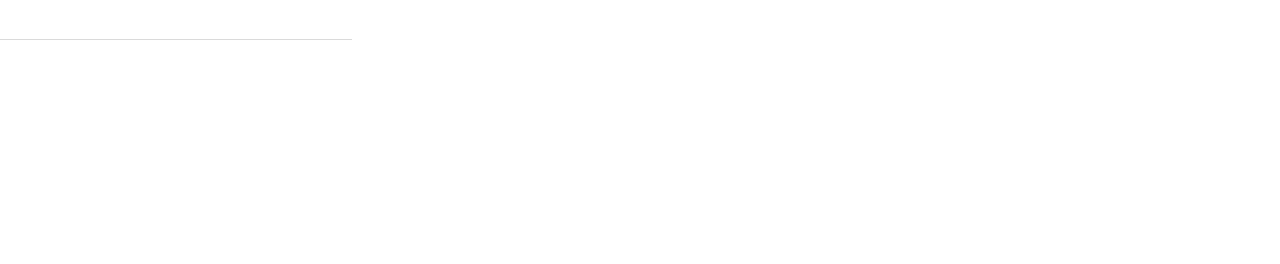
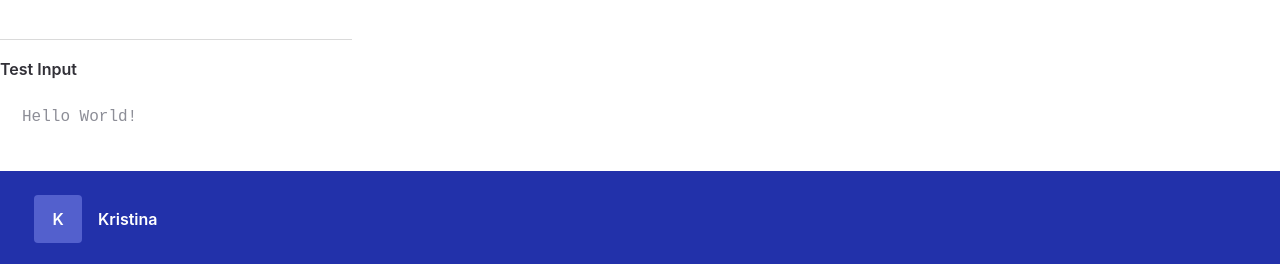
Before and after one commit to Kristischik/project-blog, a React (Create React App) app: page / in a window 1280 px wide. Shown: the part 1773-2037 px from the top of the page. Before the commit the page ends 1832 px from the top, so only its background shows below. Built offline with nearby package versions, Linux system fonts and the light colour scheme.

Commit message:
[lesson-38]:created input,textarea,username

```diff
--- a/src/App.tsx
+++ b/src/App.tsx
@@ -1,11 +1,20 @@
-import React from "react";
+import React, { useState } from "react";
 import Button, {ButtonTypes} from "./components/Button";
 import Title from "./components/Title";
 import TabsList from './components/TabsList';
 import CardsList from "./components/CardsList";
+import Input from "./components/Input";
+import Username from "./components/Username";
 
 const App = () => {
-  return (
+
+    // Константы для Input
+    const [inputValue, setInputValue] = useState("");
+    const onChange = (value: string) => {
+        setInputValue(value);
+    };
+
+    return (
     <div>
       <Button
         type={ButtonTypes.Primary}
@@ -35,6 +44,16 @@ const App = () => {
 
         <CardsList />
 
+        <Input
+            isTextarea
+            title={"Test Input"}
+            placeholder={"Hello World!"}
+            onChange={onChange}
+            value={inputValue}
+        />
+
+        <Username username={"Kristina"} />
+
     </div>
   );
 };
--- /dev/null
+++ b/src/components/Input/Input.module.scss
@@ -0,0 +1,50 @@
+@import "src/styles/colors";
+
+.input {
+  padding: 18px 20px;
+  background-color: $white;
+  border: 2px solid transparent;
+  outline: 0;
+  font-weight: 400;
+  font-size: 16px;
+  line-height: 20px;
+  color: $secondary;
+  min-width: 544px;
+  border-radius: 4px;
+  resize: none;
+  &:hover,
+  &:focus {
+    border-color: $medium;
+  }
+  &:active {
+    border: 2px solid transparent;
+  }
+  &::placeholder {
+    color: $gray;
+  }
+}
+
+.disabled {
+  pointer-events: none;
+  color: $gray;
+  background-color: $light;
+}
+
+.title {
+  font-weight: 600;
+  font-size: 16px;
+  line-height: 20px;
+  color: $secondary;
+  margin-bottom: 8px;
+}
+.errorText {
+  color: $error;
+  font-weight: 400;
+  font-size: 16px;
+  line-height: 20px;
+  margin-top: 16px;
+}
+
+.errorInput {
+  border-color: $error;
+}
--- /dev/null
+++ b/src/components/Input/Input.tsx
@@ -0,0 +1,49 @@
+import React, { ChangeEvent, FC } from "react";
+import classNames from "classnames";
+import styles from "./Input.module.scss";
+
+type InputProps = {
+    title: string;
+    placeholder: string;
+    onChange: (value: string) => void;
+    value: string;
+    disabled?: boolean;
+    errorText?: string;
+    isTextarea?: boolean;
+};
+
+const Input: FC<InputProps> = ({
+                                   title,
+                                   errorText,
+                                   placeholder,
+                                   onChange,
+                                   disabled,
+                                   value,
+                                   isTextarea,
+                               }) => {
+    const onInputChange = (
+        event: ChangeEvent<HTMLInputElement | HTMLTextAreaElement>
+    ) => {
+        onChange(event.target.value);
+    };
+
+    const inputProps = {
+        onChange: onInputChange,
+        value,
+        placeholder,
+        className: classNames(styles.input, {
+            [styles.disabled]: disabled,
+            [styles.errorInput]: errorText,
+        }),
+    };
+
+    return (
+        <div>
+            <div className={styles.title}>{title}</div>
+            {isTextarea ? <textarea {...inputProps} /> : <input {...inputProps} />}
+            {errorText && <div className={styles.errorText}>{errorText}</div>}
+        </div>
+    );
+};
+
+export default Input;
--- /dev/null
+++ b/src/components/Input/index.ts
@@ -0,0 +1 @@
+export { default } from "./Input";
--- /dev/null
+++ b/src/components/Username/Username.module.scss
@@ -0,0 +1,30 @@
+@import "src/styles/colors";
+
+.container {
+  padding: 24px 34px;
+  background-color: $primary;
+  align-items: center;
+  display: flex;
+  gap: 16px;
+}
+
+.initials {
+  width: 48px;
+  height: 48px;
+  display: flex;
+  justify-content: center;
+  align-items: center;
+  background: $primary-secondary;
+  border-radius: 4px;
+  font-weight: 600;
+  font-size: 16px;
+  line-height: 34px;
+  color: $white;
+}
+
+.username {
+  font-weight: 600;
+  font-size: 16px;
+  line-height: 34px;
+  color: $white;
+}
--- /dev/null
+++ b/src/components/Username/Username.tsx
@@ -0,0 +1,21 @@
+import React, { FC } from "react";
+import styles from "./Username.module.scss";
+
+type UsernameProps = {
+    username: string;
+};
+
+const Username: FC<UsernameProps> = ({ username }) => {
+    if (!username) {
+        return null;
+    }
+
+    return (
+        <div className={styles.container}>
+            <div className={styles.initials}>{username[0]}</div>
+            <div className={styles.username}>{username}</div>
+        </div>
+    );
+};
+
+export default Username;
--- /dev/null
+++ b/src/components/Username/index.ts
@@ -0,0 +1 @@
+export { default } from "./Username";
```
